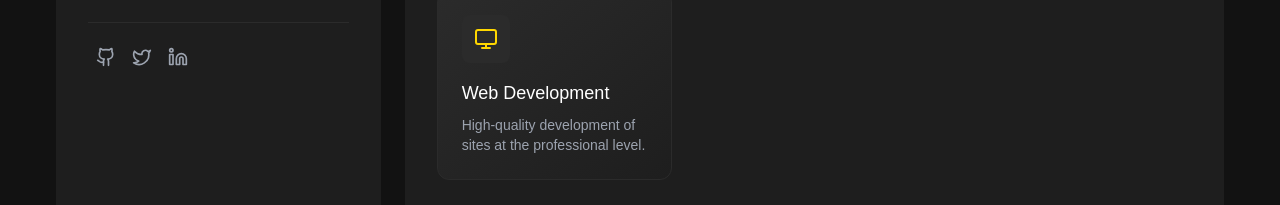
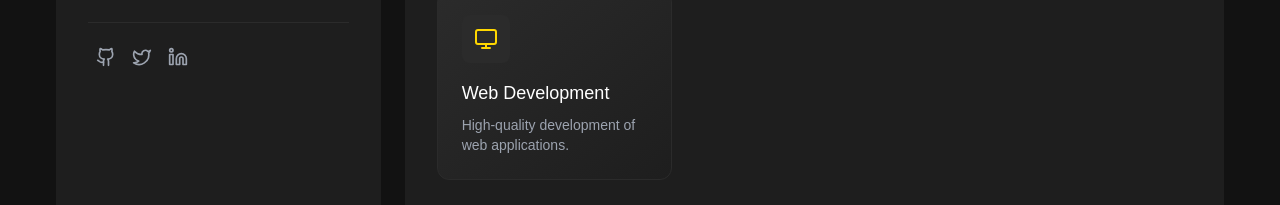
Before and after one commit to milendrakumarbaghel/portfolio, a React (Create React App) app: page / in a window 1280 px wide. Shown: the part 450-655 px from the top of the page. Built offline with nearby package versions, Linux system fonts and the light colour scheme.

Commit message:
added a project ride booking app

```diff
--- a/src/pages/About.jsx
+++ b/src/pages/About.jsx
@@ -7,7 +7,7 @@ const services = [
   {
     icon: Monitor,
     title: "Web Development",
-    description: "High-quality development of sites at the professional level."
+    description: "High-quality development of web applications."
   },
   // {
   //   icon: Smartphone,
--- a/src/pages/Projects.jsx
+++ b/src/pages/Projects.jsx
@@ -6,7 +6,7 @@ const projects = [
     id: 1,
     title: 'Ride Booking App',
     category: 'Web Applications',
-    image: 'https://images.unsplash.com/photo-1551288049-bebda4e38f71?w=800&h=600&q=80',
+    image: 'https://img.freepik.com/free-vector/taxi-app-interface-concept_23-2148494543.jpg?t=st=1742836996~exp=1742840596~hmac=2f13032a70497bc41b9e8a0a7f86e56747d2c1689edb85161bc3ff2afcef0785&w=2000',
   },
   // {
   //   id: 2,
@@ -34,9 +34,8 @@ export const Projects = () => {
           <button
             key={category}
             onClick={() => setFilter(category)}
-            className={`text-sm ${
-              filter === category ? 'text-[#ffd700]' : 'text-gray-400 hover:text-gray-300'
-            } transition-colors`}
+            className={`text-sm ${filter === category ? 'text-[#ffd700]' : 'text-gray-400 hover:text-gray-300'
+              } transition-colors`}
           >
             {category}
           </button>
@@ -56,7 +55,9 @@ const ProjectCard = ({ title, category, image }) => (
   <div className="group relative">
     <div className="relative h-48 rounded-xl overflow-hidden">
       <div className="absolute inset-0 bg-black/50 opacity-0 group-hover:opacity-100 transition-opacity flex items-center justify-center">
-        <Eye className="text-white w-8 h-8" />
+        <a href="https://example.com" target="_blank" rel="noopener noreferrer">
+          <Eye className="text-white w-8 h-8" />
+        </a>
       </div>
       <img src={image} alt={title} className="w-full h-full object-cover" />
     </div>
```
